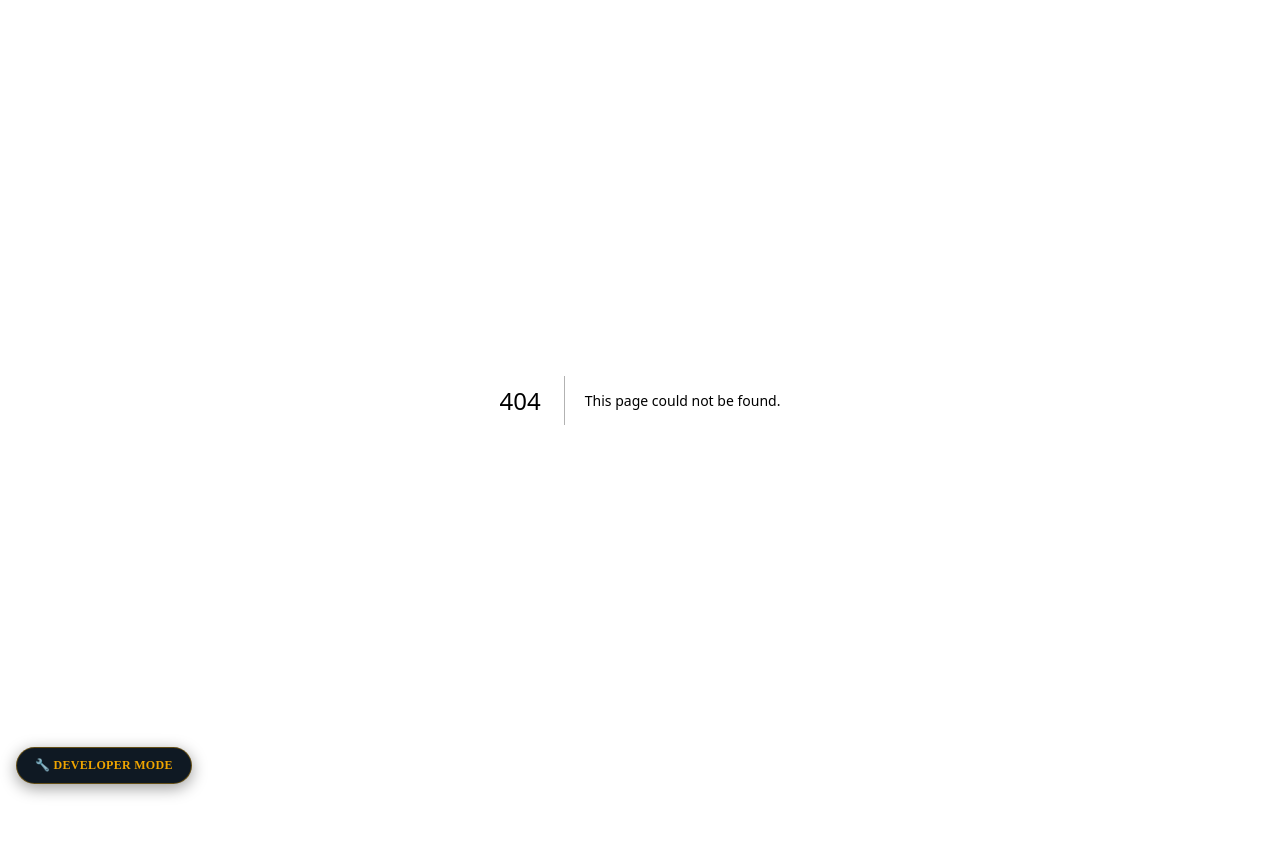
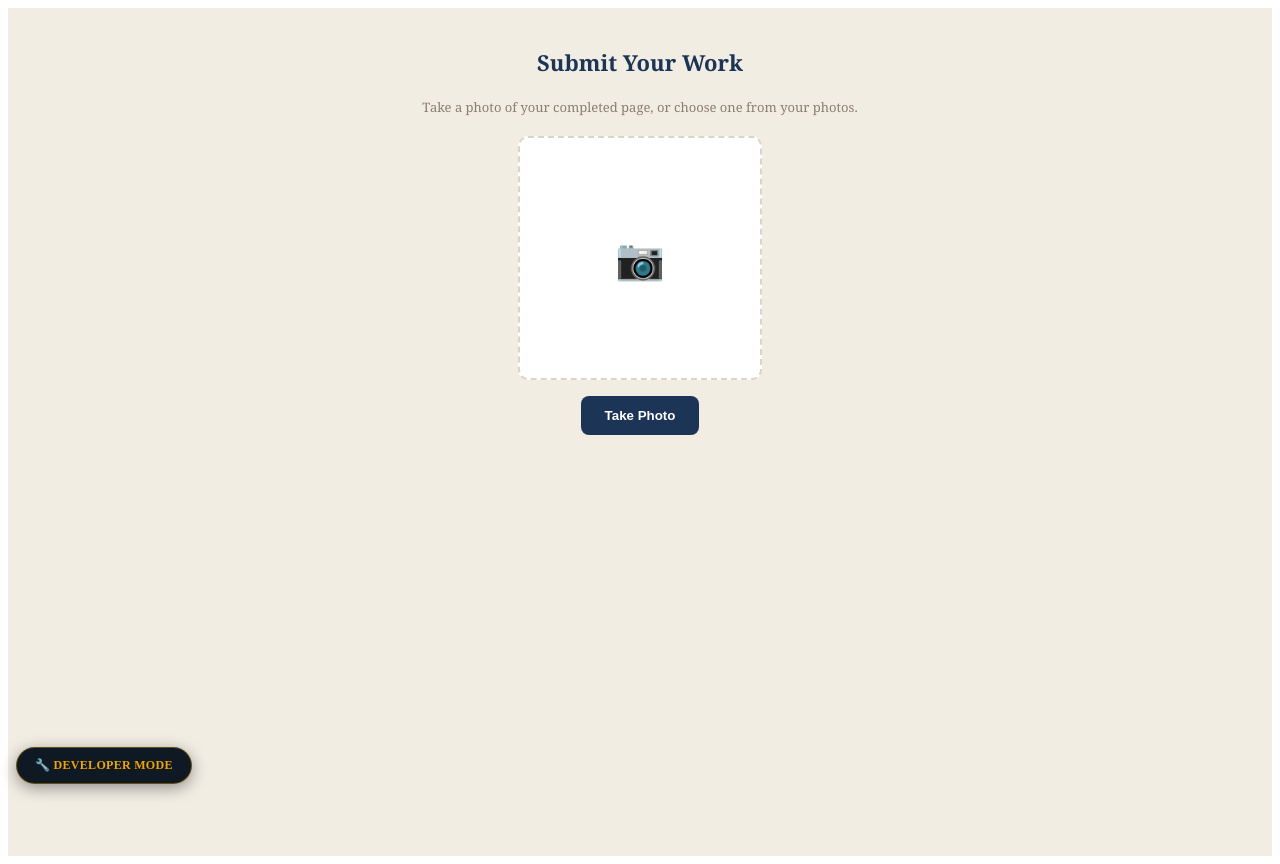
Before and after one commit to andrewdinbc/parent-portal, a Next.js app: page /submit/1/1 in a window 1280 px wide. Before the commit this address had no page. Before the commit the page ends 800 px from the top, so only its background shows below. Built offline with nearby package versions, Linux system fonts and the light colour scheme.

Commit message:
Add student-facing camera capture submission page
Per Aj's full QR submission pipeline spec (2026-07-08): student scans own QR, photographs completed page, AI auto-marks, teacher reviews separately.

```diff
--- /dev/null
+++ b/app/submit/[qrId]/[assignmentId]/page.js
@@ -0,0 +1,101 @@
+'use client'
+import { useState, useRef } from 'react'
+import { useParams } from 'next/navigation'
+
+const C = { navy: '#1c3557', gold: '#b57c2a', green: '#1a7a3e', border: '#ddd4c2', bg: '#f2ede3' }
+
+export default function SubmitPage() {
+  const params = useParams()
+  const { qrId, assignmentId } = params
+  const fileInputRef = useRef(null)
+  const [preview, setPreview] = useState(null)
+  const [file, setFile] = useState(null)
+  const [status, setStatus] = useState('idle') // idle | uploading | done | error
+  const [error, setError] = useState('')
+
+  function handleFile(e) {
+    const f = e.target.files?.[0]
+    if (!f) return
+    setFile(f)
+    setPreview(URL.createObjectURL(f))
+  }
+
+  async function submit() {
+    if (!file) return
+    setStatus('uploading'); setError('')
+    try {
+      const formData = new FormData()
+      formData.append('file', file)
+      formData.append('qrId', qrId)
+      formData.append('assignmentId', assignmentId)
+      const res = await fetch('/api/submit', { method: 'POST', body: formData })
+      const data = await res.json()
+      if (!res.ok) throw new Error(data.error || 'Upload failed')
+      setStatus('done')
+    } catch (e) {
+      setError(e.message)
+      setStatus('error')
+    }
+  }
+
+  if (status === 'done') {
+    return (
+      <div style={{ minHeight: '100vh', background: C.bg, fontFamily: 'Georgia, serif', display: 'flex', alignItems: 'center', justifyContent: 'center', padding: 24 }}>
+        <div style={{ textAlign: 'center' }}>
+          <div style={{ fontSize: 48, marginBottom: 16 }}>✅</div>
+          <h1 style={{ color: C.green, fontSize: 24 }}>Submitted!</h1>
+          <p style={{ color: '#8a7d6e' }}>Your teacher will review it soon.</p>
+        </div>
+      </div>
+    )
+  }
+
+  return (
+    <div style={{ minHeight: '100vh', background: C.bg, fontFamily: 'Georgia, serif', padding: 24, display: 'flex', flexDirection: 'column', alignItems: 'center' }}>
+      <h1 style={{ color: C.navy, fontSize: 22, marginBottom: 8, textAlign: 'center' }}>Submit Your Work</h1>
+      <p style={{ color: '#8a7d6e', fontSize: 13, marginBottom: 20, textAlign: 'center' }}>
+        Take a photo of your completed page, or choose one from your photos.
+      </p>
+
+      {preview ? (
+        <img src={preview} alt="preview" style={{ maxWidth: '100%', maxHeight: 400, borderRadius: 10, border: `1px solid ${C.border}`, marginBottom: 16 }} />
+      ) : (
+        <div
+          onClick={() => fileInputRef.current?.click()}
+          style={{ width: 240, height: 240, background: '#fff', border: `2px dashed ${C.border}`, borderRadius: 10, display: 'flex', alignItems: 'center', justifyContent: 'center', cursor: 'pointer', marginBottom: 16, fontSize: 40 }}
+        >
+          📷
+        </div>
+      )}
+
+      <input
+        ref={fileInputRef}
+        type="file"
+        accept="image/*"
+        capture="environment"
+        onChange={handleFile}
+        style={{ display: 'none' }}
+      />
+
+      {!preview && (
+        <button onClick={() => fileInputRef.current?.click()} style={{ padding: '12px 24px', background: C.navy, color: '#fff', border: 'none', borderRadius: 8, fontWeight: 600 }}>
+          Take Photo
+        </button>
+      )}
+
+      {preview && status !== 'uploading' && (
+        <div style={{ display: 'flex', gap: 10 }}>
+          <button onClick={() => { setPreview(null); setFile(null); }} style={{ padding: '12px 20px', background: '#fff', border: `1px solid ${C.border}`, borderRadius: 8 }}>
+            Retake
+          </button>
+          <button onClick={submit} style={{ padding: '12px 24px', background: C.gold, color: '#fff', border: 'none', borderRadius: 8, fontWeight: 600 }}>
+            Submit
+          </button>
+        </div>
+      )}
+
+      {status === 'uploading' && <div style={{ color: C.navy }}>Uploading…</div>}
+      {error && <div style={{ color: '#c0392b', marginTop: 10 }}>{error}</div>}
+    </div>
+  )
+}
```
